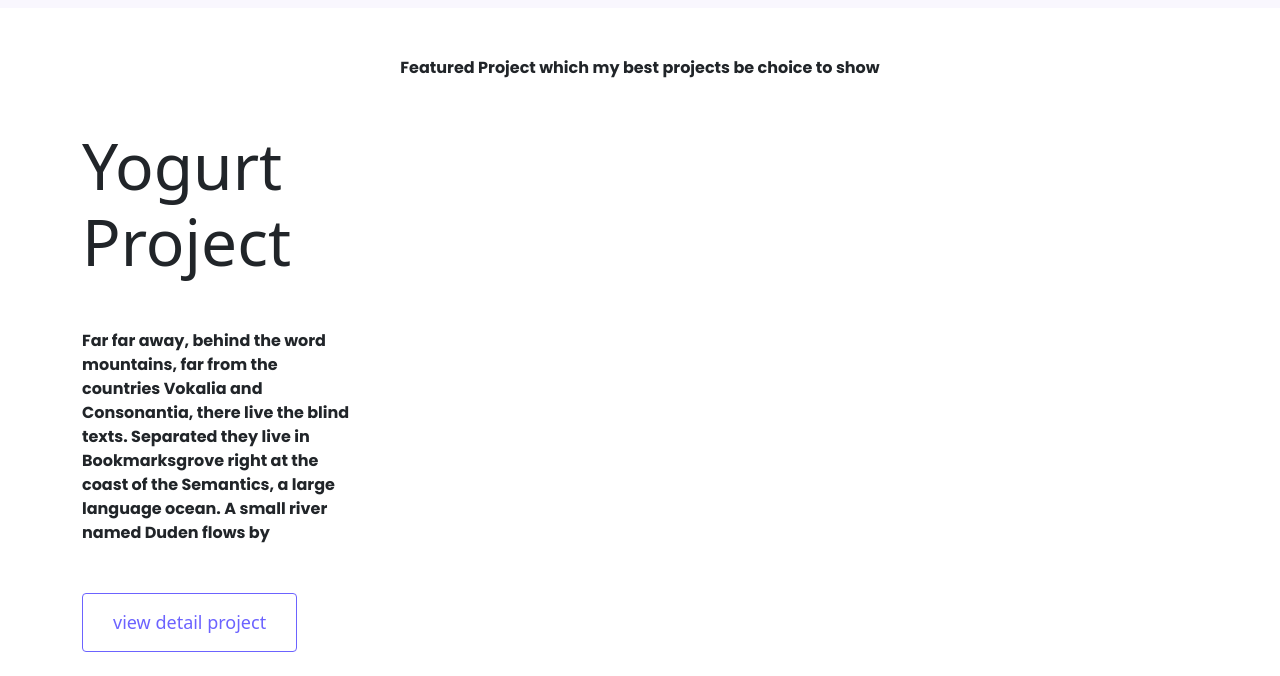
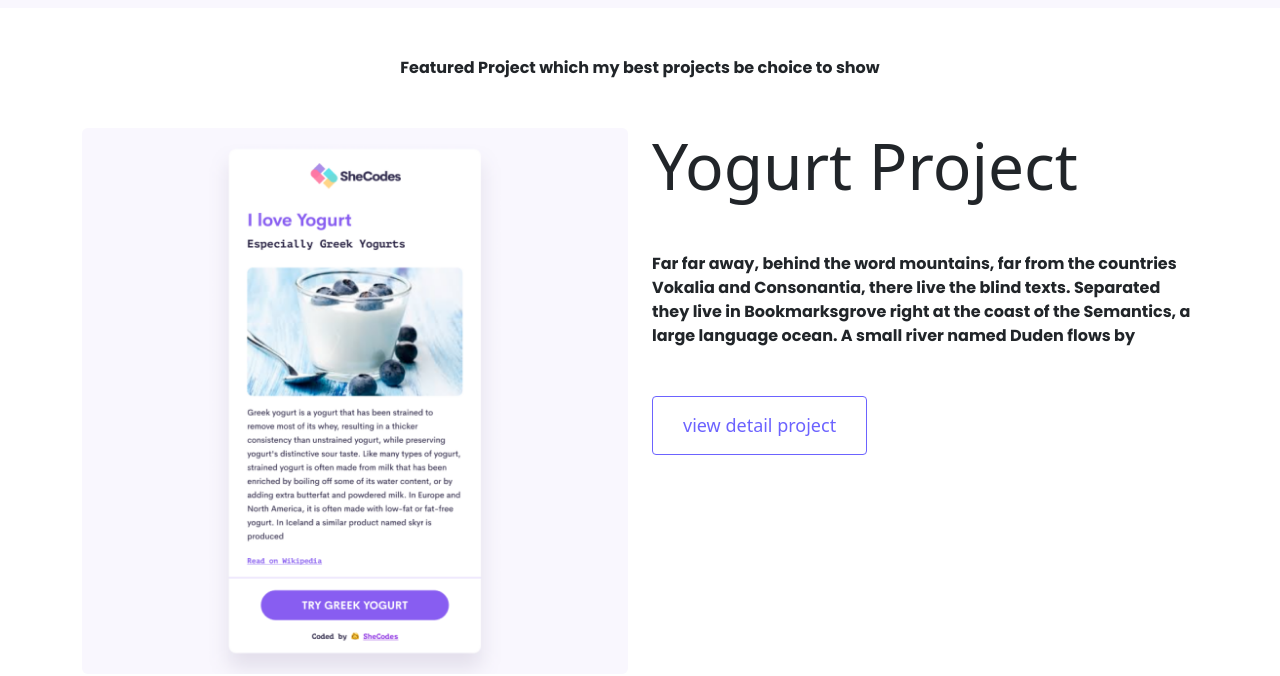
Before and after one commit to sosina-code/portfolio-project, a plain HTML site: page index.html in a window 1280 px wide. Shown: the part 663-1339 px from the top of the page. Drawn offline with nearby package versions, Linux system fonts and the light colour scheme; a web font is replaced by a local one.

Commit message:
added images

```diff
--- a/index.html
+++ b/index.html
@@ -35,6 +35,8 @@
     <div class="container">
         <div class="row">
             <div class="col-6">
+                <img src="images/yogurt.png" class="img-fluid rounded"/>
+                </div>
                 <div class="col-6">
     <h2 class="mb-5">
         Yogurt Project
```
Also changed, not shown: images/dictionary.png (added), images/weather.png (added), images/yogurt.png (added).
